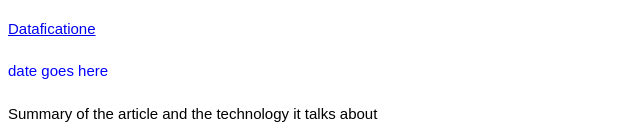
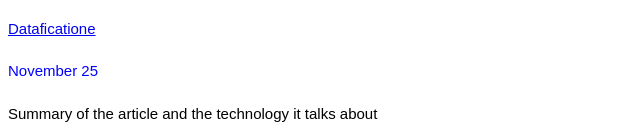
Before and after one commit to muayadcode/blog_1500_03, a plain HTML site: page index.html in a window 1280 px wide. Shown: the part 1661-1799 px from the top of the page, 0-640 px from the left. Drawn offline with Linux system fonts and the light colour scheme.

Commit message:
adding date

```diff
--- a/index.html
+++ b/index.html
@@ -74,8 +74,10 @@
             <img src="../blog_1500_03/datification-640.jpg" alt="Datafication">
             <p><a href="https://www.datasciencecentral.com/the-concept-of-datafication-definition-amp-examples/">
                     Dataficatione</a></p>
+            <p>
+                <time>November 25</time>
+            </p>
 
-            <time>date goes here</time>
             <p>Summary of the article and the technology it talks about</p>
         </article>
         <!-- end of sample -->
```
